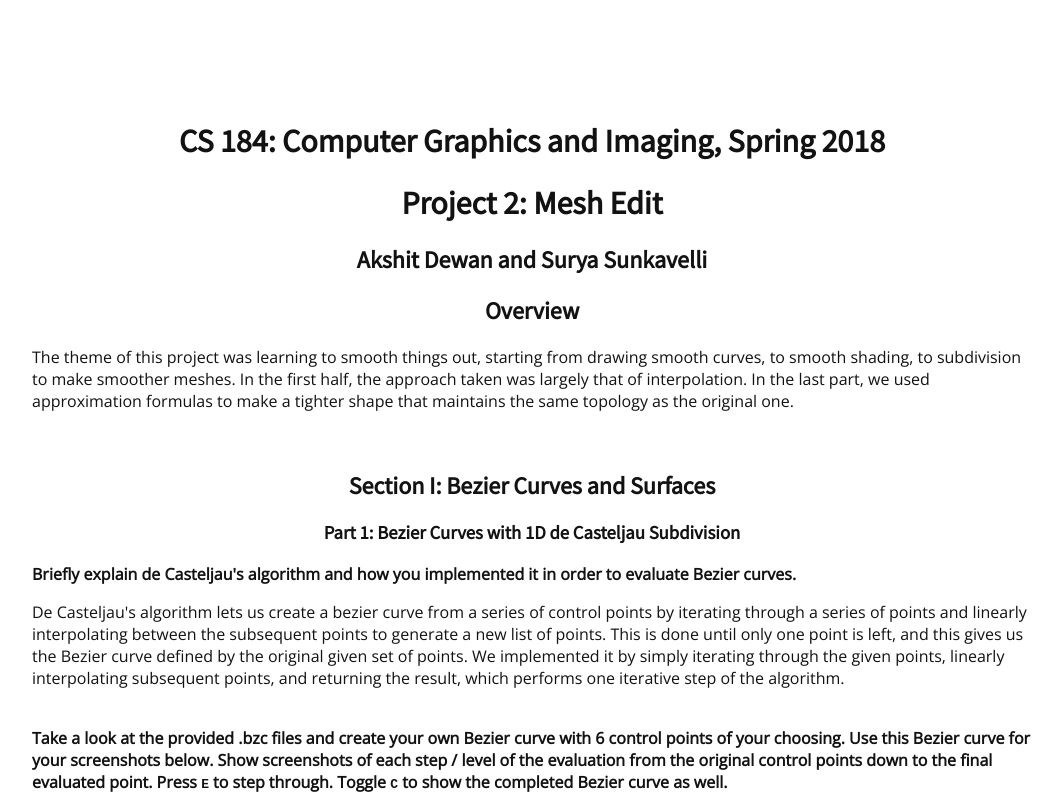
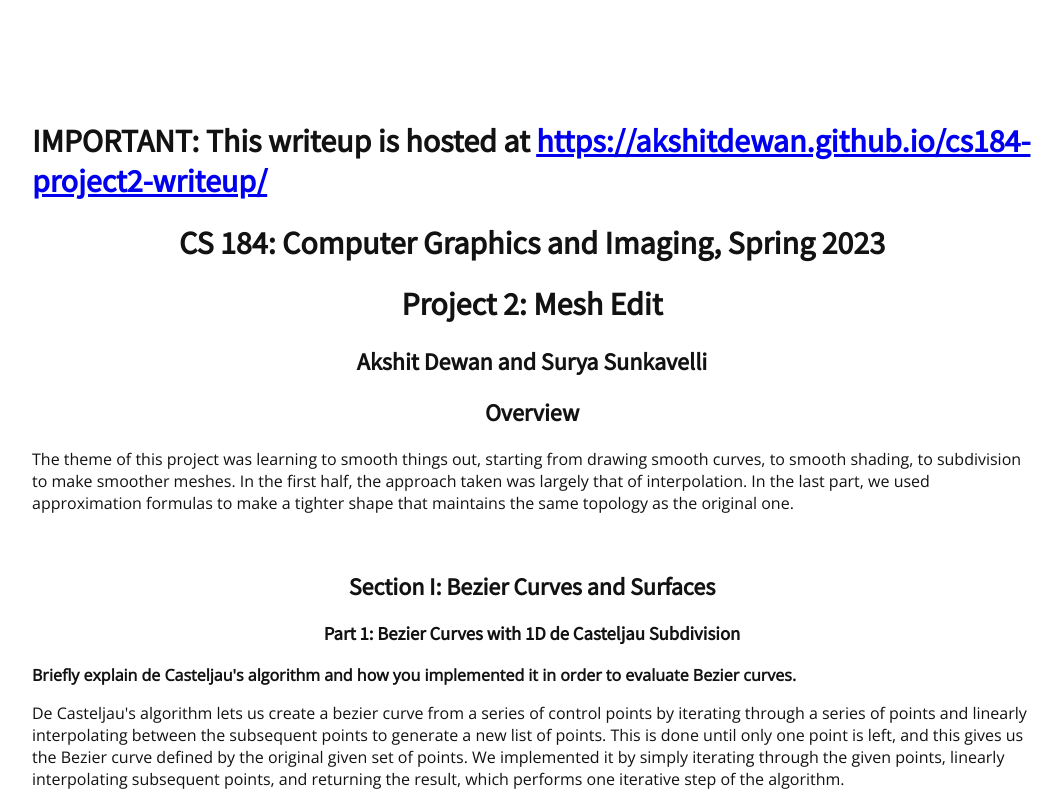
Before and after one commit to akshitdewan/cs184-project2-writeup, a plain HTML site: page docs/index.html in a window 1280 px wide. Shown: the top 800 px of the page, without its empty margins (108-1170 px from the left). Drawn offline with nearby package versions, Linux system fonts and the light colour scheme.

Commit message:
add link to writeup

```diff
--- a/docs/index.html
+++ b/docs/index.html
@@ -43,8 +43,9 @@
 
 
 <body>
-
-  <h1 align="middle">CS 184: Computer Graphics and Imaging, Spring 2018</h1>
+  <h1>
+  IMPORTANT: This writeup is hosted at <a href="https://akshitdewan.github.io/cs184-project2-writeup/" >https://akshitdewan.github.io/cs184-project2-writeup/</a></h1>
+<h1 align="middle">CS 184: Computer Graphics and Imaging, Spring 2023</h1>
   <h1 align="middle">Project 2: Mesh Edit</h1>
   <h2 align="middle">Akshit Dewan and Surya Sunkavelli</h2>
 
```
